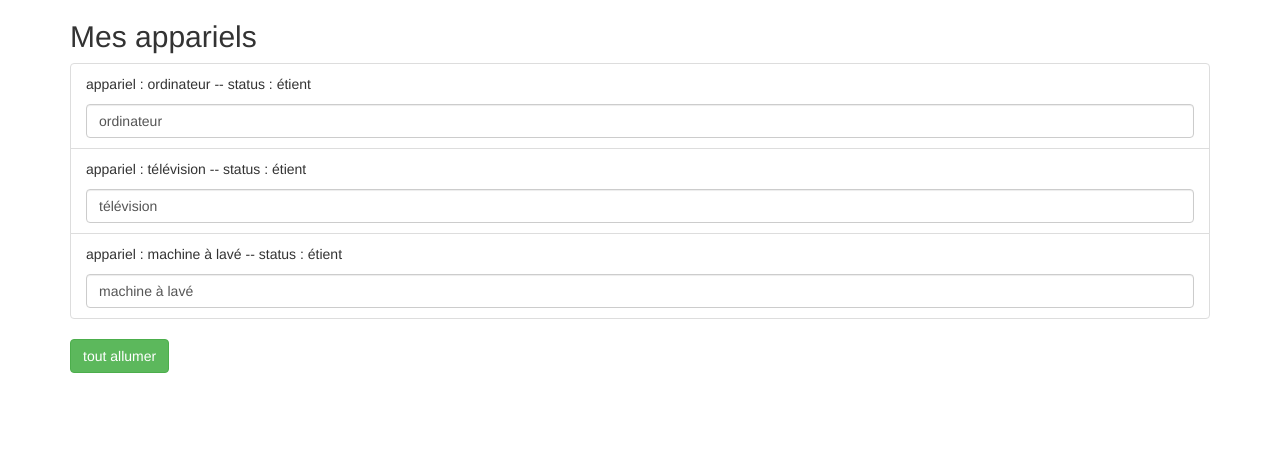
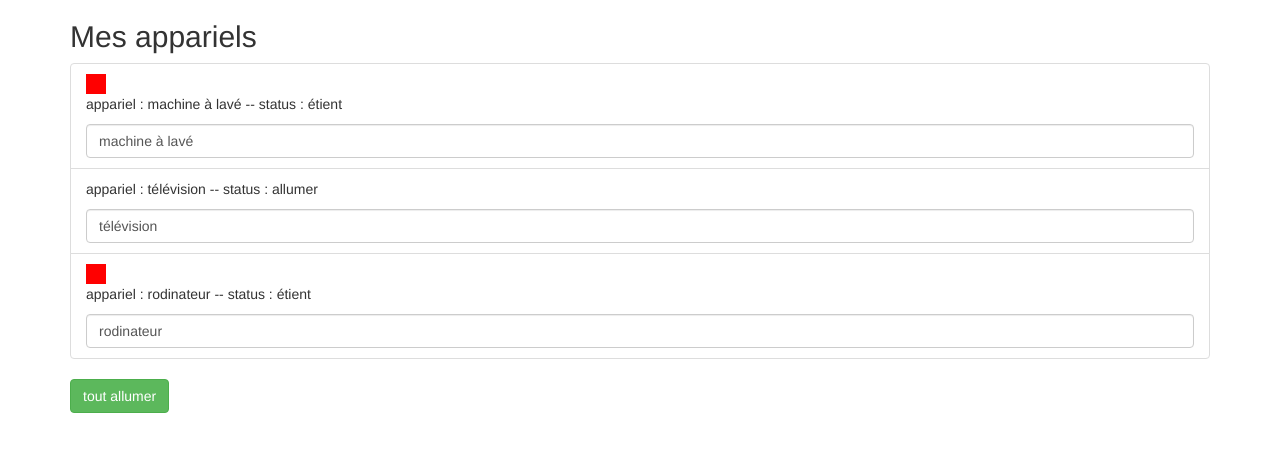
Before and after one commit to alaeddinea/mon-projet-angular, an Angular app: page / in a window 1280 px wide. Shown: the top 452 px of the page. Built offline with nearby package versions, Linux system fonts and the light colour scheme.

Commit message:
sticturer les document avec des directives

```diff
--- a/angular.json
+++ b/angular.json
@@ -125,5 +125,8 @@
         }
       }
     }
+  },
+  "cli": {
+    "analytics": false
   }
 }
--- a/src/app/app.component.html
+++ b/src/app/app.component.html
@@ -12,9 +12,9 @@
         <div class="col-xs-12">
             <h2>Mes appariels</h2>
             <ul class="list-group">
-                <li class="list-group-item"><app-appariel appareilName="ordinateur"></app-appariel></li>
-                <li class="list-group-item"><app-appariel appareilName="télévision"> </app-appariel></li>
-                <li class="list-group-item"><app-appariel appareilName="machine à lavé"></app-appariel></li>
+                <li class="list-group-item"><app-appariel [appareilName]="appariel1" [appareilSatus]="'étient'"></app-appariel></li>
+                <li class="list-group-item"><app-appariel [appareilName]="appariel2" [appareilSatus]="'allumer'"> </app-appariel></li>
+                <li class="list-group-item"><app-appariel [appareilName]="appariel3" [appareilSatus]="'étient'"></app-appariel></li>
 
             </ul>
             <button class="btn btn-success"
--- a/src/app/app.component.ts
+++ b/src/app/app.component.ts
@@ -7,6 +7,9 @@ import { Component } from '@angular/core';
 })
 export class AppComponent {
 isAuth:boolean=false;
+appariel1="machine à lavé";
+appariel2="télévision";
+appariel3="rodinateur";
 constructor(){
   setTimeout(() => {
     this.isAuth=true;
--- a/src/app/appariel/appariel.component.html
+++ b/src/app/appariel/appariel.component.html
@@ -1,2 +1,5 @@
+<div
+style="background-color: red; width: 20px; height: 20px;"
+*ngIf="appareilSatus ==='étient'"></div>
 <p>appariel : {{appareilName}} -- status : {{getStatus()}}</p>
 <input type="text" class="form-control" [(ngModel)]="appareilName">
--- a/src/app/appariel/appariel.component.ts
+++ b/src/app/appariel/appariel.component.ts
@@ -7,7 +7,7 @@ import { Component, Input, OnInit } from '@angular/core';
 })
 export class ApparielComponent implements OnInit {
   @Input() appareilName:String="";
-  appareilSatus:string="étient";
+  @Input() appareilSatus:string="";
 
   constructor() { }
 
```
